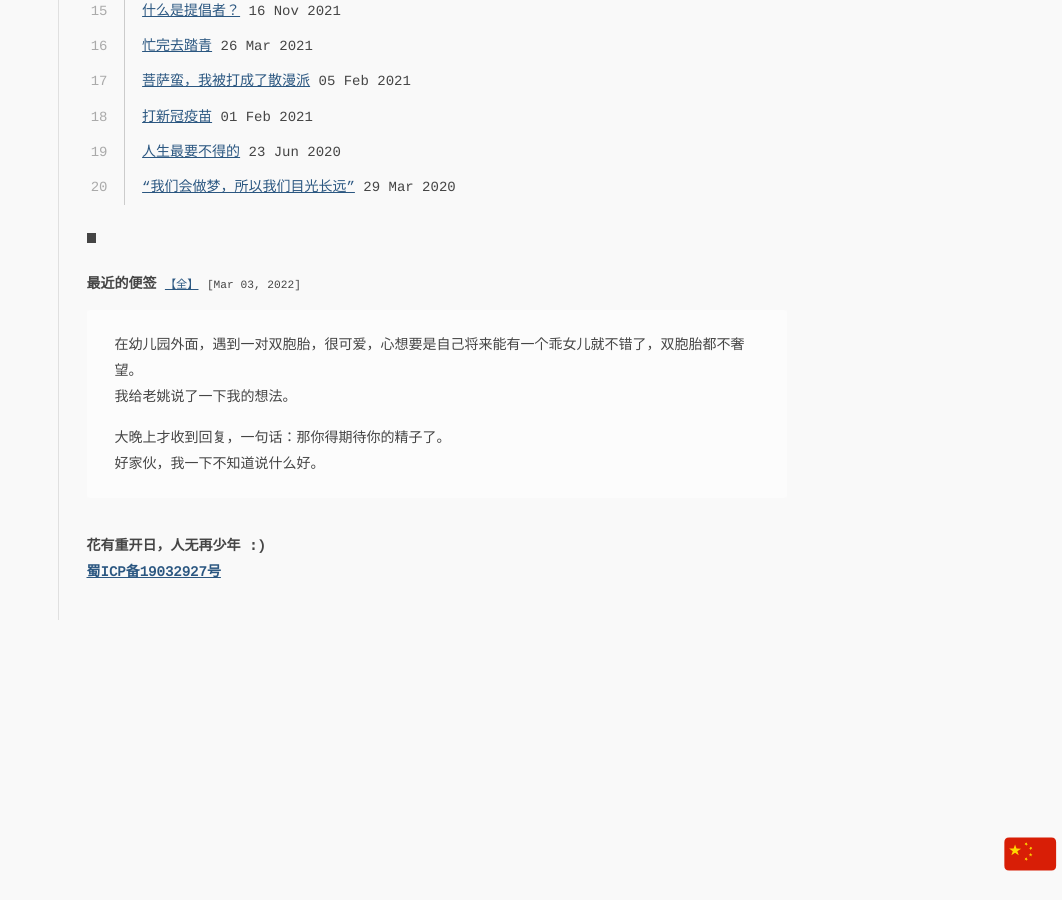
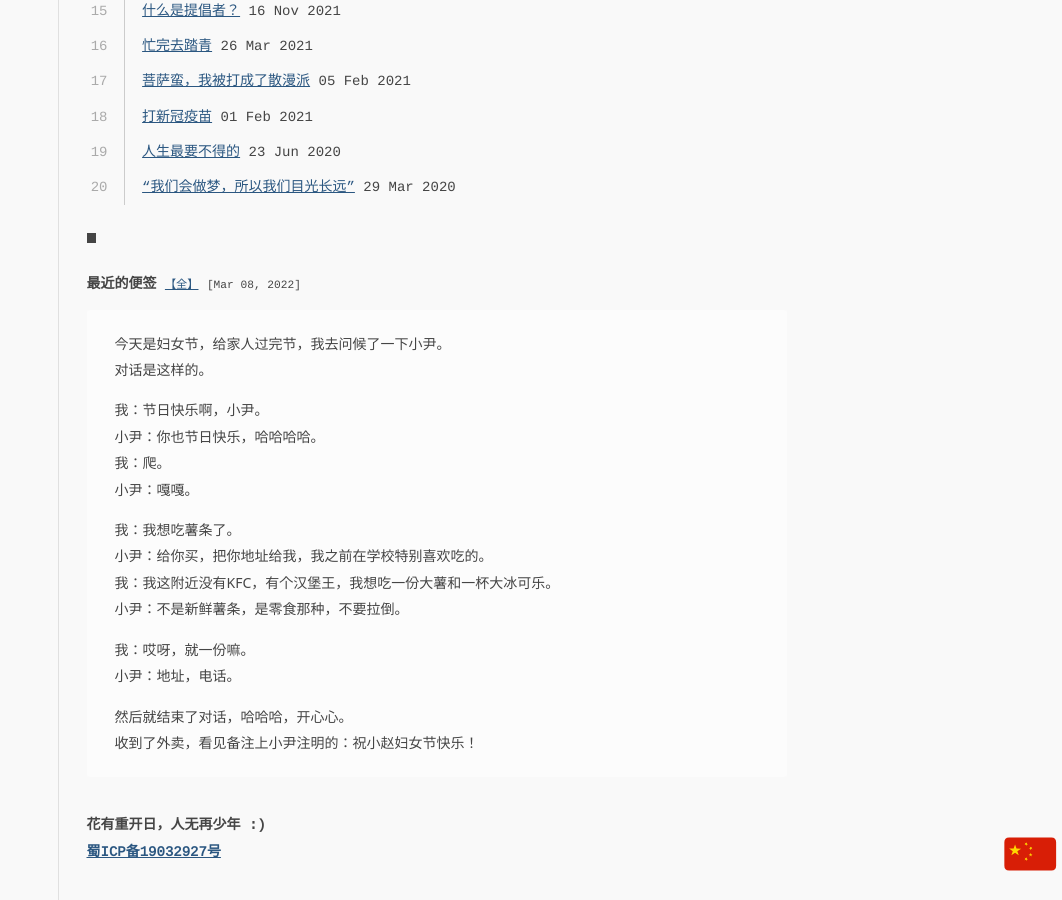
Before and after one commit to Sansuiz/sansuiz.github.io, a Jekyll site: the page built from index.html, in a window 1280 px wide and 900 px high, scrolled down 863 px. Shown: the whole window, without its empty margins (218-1280 px from the left). Built offline with Jekyll 4.4.1, drawn with Linux system fonts in a browser that asks for light colours; comment, search, counter and statistics services are not loaded.

Commit message:
Update notes.yml

```diff
--- a/_data/notes.yml
+++ b/_data/notes.yml
@@ -1,12 +1,25 @@
-- date: 2022/03/03 23:00
+- date: 2022/03/08 23:00
   content: |
-    在幼儿园外面，遇到一对双胞胎，很可爱，心想要是自己将来能有一个乖女儿就不错了，双胞胎都不奢望。
-    我给老姚说了一下我的想法。
+    今天是妇女节，给家人过完节，我去问候了一下小尹。
+    对话是这样的。
 
-    大晚上才收到回复，一句话：那你得期待你的精子了。
-    好家伙，我一下不知道说什么好。
+    我：节日快乐啊，小尹。
+    小尹：你也节日快乐，哈哈哈哈。
+    我：爬。
+    小尹：嘎嘎。
 
-- date: 2022/03/03 23:00
+    我：我想吃薯条了。
+    小尹：给你买，把你地址给我，我之前在学校特别喜欢吃的。
+    我：我这附近没有KFC，有个汉堡王，我想吃一份大薯和一杯大冰可乐。
+    小尹：不是新鲜薯条，是零食那种，不要拉倒。
+
+    我：哎呀，就一份嘛。
+    小尹：地址，电话。
+
+    然后就结束了对话，哈哈哈，开心心。
+    收到了外卖，看见备注上小尹注明的：祝小赵妇女节快乐！
+
+- date: 2022/03/05 23:00
   content: |
     在网上看到了一篇论文“致谢”的部分文字，我记得这在之前有段时间挺火的。
     这些文字里，都是真挚的情感，我很敬佩这样的一个人，因为可以从他的文字里，看到一种一往无前的力量。
```
